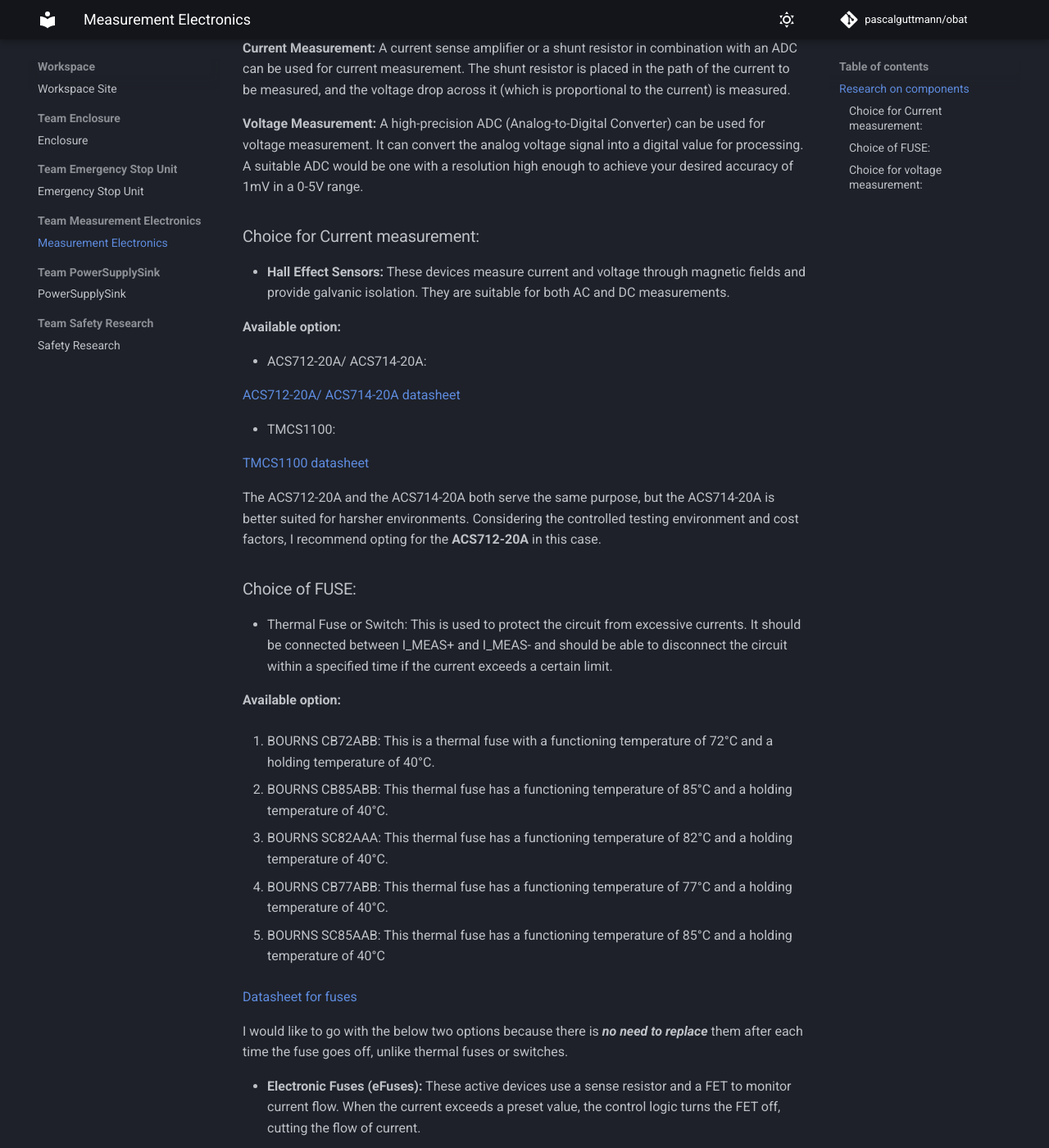
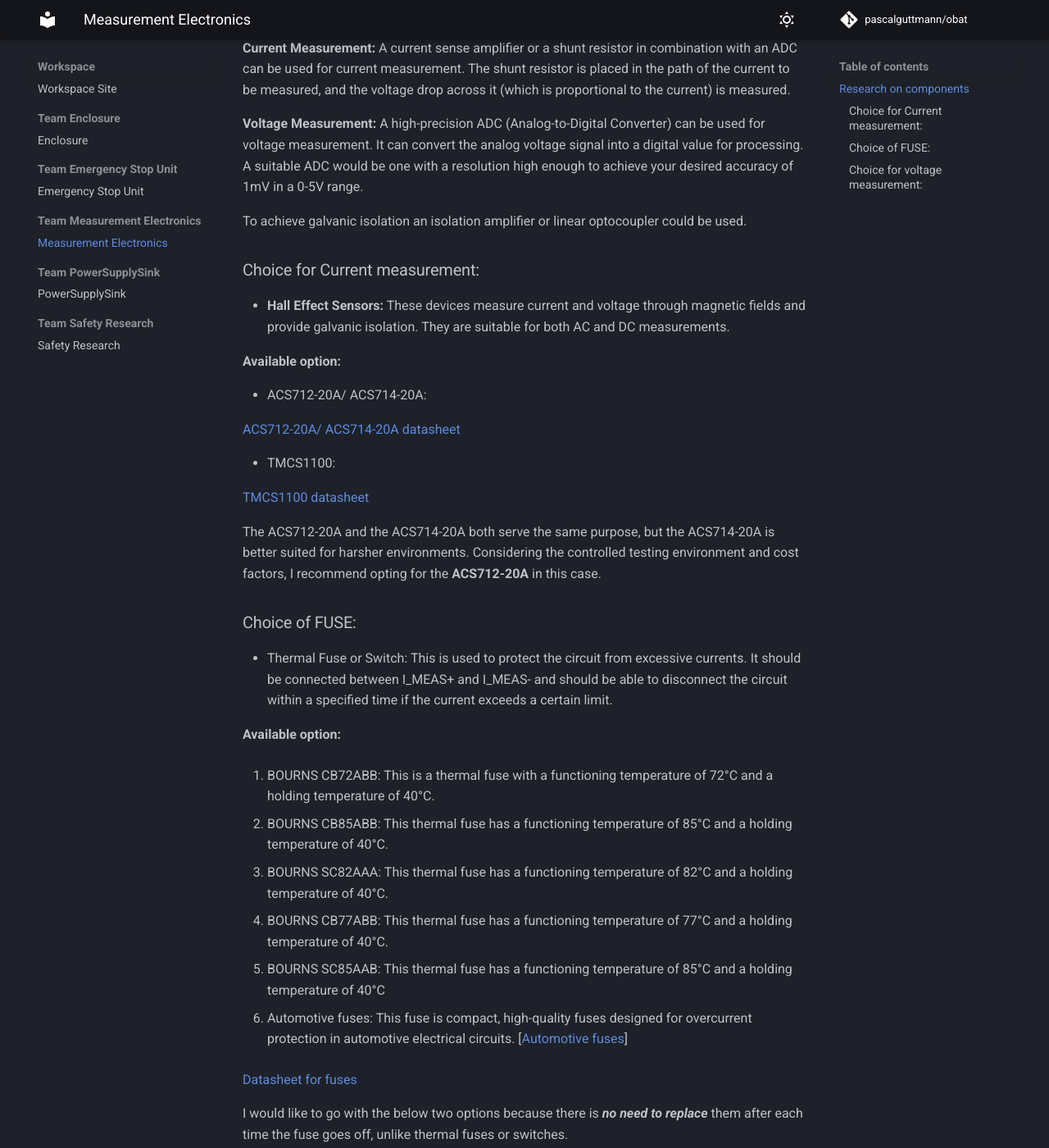
Before and after one commit to pascalguttmann/obat, an MkDocs documentation site: the page built from docs/workspace/meas/index.md, in a window 1280 px wide and 1400 px high, scrolled down 273 px. Shown: the whole window at 82% size. Built offline with MkDocs 1.6.1 and Material for MkDocs 9.7.7, drawn with Linux system fonts in a browser that asks for light colours; comment, search, counter and statistics services are not loaded; some of the changed text lies outside the part shown.

Commit message:
Adding info regarding fuse and small comment on voltage.

```diff
--- a/docs/workspace/meas/index.md
+++ b/docs/workspace/meas/index.md
@@ -9,6 +9,7 @@
  It can convert the analog voltage signal into a digital value for processing. A suitable ADC would be one with
  a resolution high enough to achieve your desired accuracy of 1mV in a 0-5V range.
 
+ To achieve galvanic isolation an isolation amplifier or linear optocoupler could be used.
 
 ### Choice for Current measurement:
 
@@ -48,6 +49,9 @@
 
   5.	BOURNS SC85AAB: This thermal fuse has a functioning temperature of 85°C and a holding temperature of 40°C
 
+  6. Automotive fuses: This fuse is compact, high-quality fuses designed for overcurrent protection in automotive electrical circuits.
+      [[Automotive fuses](https://www.littelfuse.com/products/fuses/automotive-passenger-car/blade-fuses.aspx)]
+
 
  [Datasheet for fuses]
 
```
Also changed, not shown: other parts of docs/workspace/meas/index.md (+2 -2 lines).
